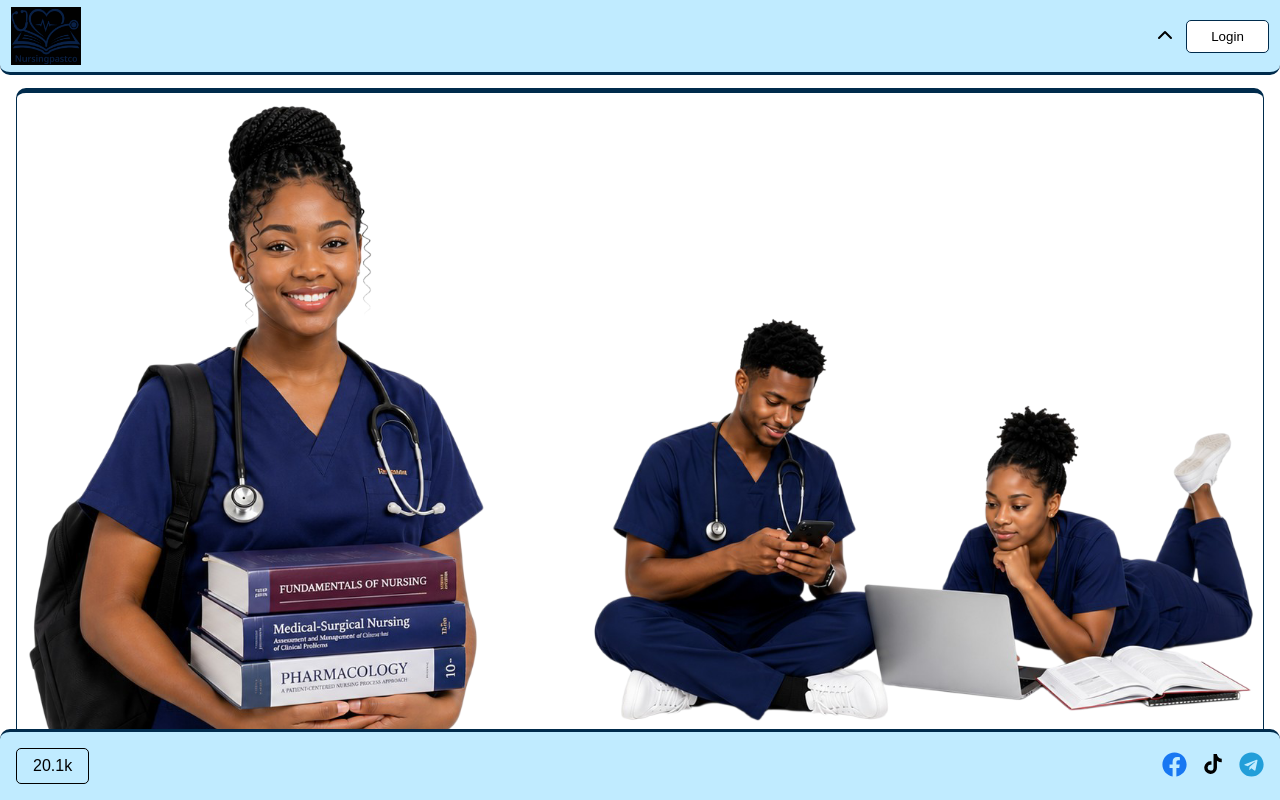
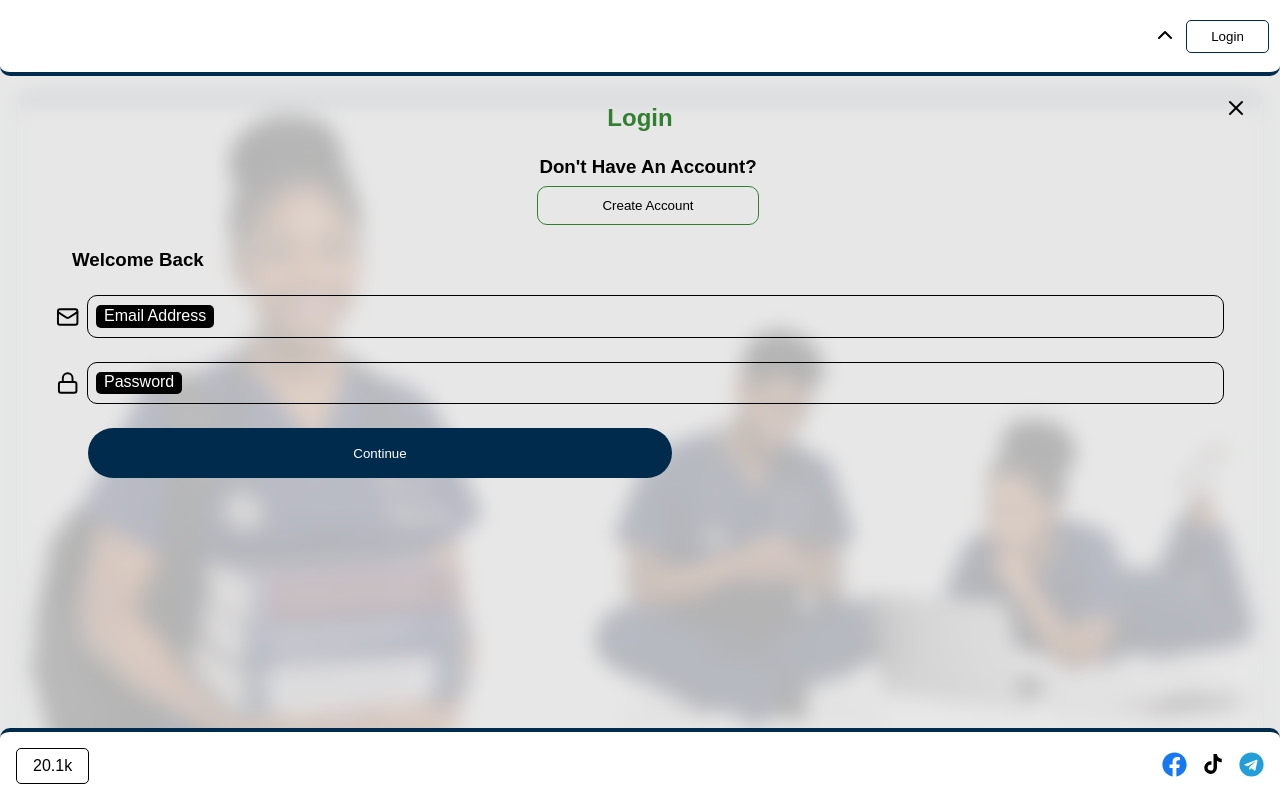
Before and after one commit to Obitech-CLI/Nursingpastco-App, a Next.js app: page / in a window 1280 px wide. Both pictures are taken after a click on the button "Login". Shown: the top 800 px of the page. Built offline with nearby package versions, Linux system fonts and the light colour scheme.

Commit message:
style check

```diff
--- a/app/components/headers/HomeHeader.tsx
+++ b/app/components/headers/HomeHeader.tsx
@@ -5,6 +5,7 @@ import { AppTheme } from "@/ui/Theme";
 import { LogoWithName } from "@/ui/Logo";
 import { ChevronDown, ChevronUp, Search } from "lucide-react";
 import { useState } from "react";
+import { LoginUserButton } from "@/ui/buttons/Login";
 
 
 function HomeHeader() {
@@ -19,7 +20,7 @@ function HomeHeader() {
                     <button onClick={() => setShowNav(!showNav)}>
                      {showNav ? <ChevronDown color="black"/> : <ChevronUp color="black"/>}
                     </button>
-                    <button>login</button>
+                    <LoginUserButton />
                 </div>
             </div>
 
--- a/app/components/headers/PublicHeader.tsx
+++ b/app/components/headers/PublicHeader.tsx
@@ -5,6 +5,7 @@ import { AppTheme } from "@/ui/Theme";
 import { LogoWithName } from "@/ui/Logo";
 import { ArrowBigLeft, ArrowLeft, ChevronDown, ChevronUp, LucideHome, Search } from "lucide-react";
 import { useState } from "react";
+import { LoginUserButton } from "@/ui/buttons/Login";
 
 
 function PublicHeader() {
@@ -22,7 +23,7 @@ function PublicHeader() {
                     <button onClick={() => setShowNav(!showNav)}>
                      {showNav ? <ChevronDown /> : <ChevronUp />}
                     </button>
-                    <button>login</button>
+                    <LoginUserButton />
                 </div>
             </div>
 
--- a/app/globals.css
+++ b/app/globals.css
@@ -13,13 +13,15 @@
   --border: 1.5px solid black;
   --primary-color: rgb(49, 127, 49);
   --secondary-color: #002b4c;
-  --modal: rgba(225, 225, 225, 0.5);
+  --modal: rgba(225, 225, 225, 0.8);
+  --modal-span: black;
+  --modal-txt-span: white;
   --input-span: white;
   --input-span-txt: black;
   --header-item: rgba(0, 0, 0, 0.5);
   --h2: rgba(0, 0, 0, 0.9);
-  --header-bg: #c0ebff;
-  --footer-bg: #c0ebff;
+  --header-bg: white;
+  --footer-bg: white;
 }
 
 [data-theme="dark"] {
@@ -29,12 +31,14 @@
   --nav-bg: black;
   --border: 1.5px solid white;
   --modal: rgba(0, 0, 0, 0.5);
+  --modal-span: white;
+  --modal-txt-span: black;
   --input-span: black;
   --input-span-txt: white;
   --header-item: rgba(225, 225, 225, 0.5);
   --h2: white;
-  --header-bg: #c0ebff;
-  --footer-bg: #c0ebff;
+  --header-bg: black;
+  --footer-bg: black;
 
 }
 
@@ -51,7 +55,7 @@ header {
     width: 100%;
     top: 0;
     z-index: 999;
-    border-bottom: 3px solid var(--secondary-color);
+    border-bottom: 4px solid var(--secondary-color);
     border-radius: 0 0 10px 10px;
     background-color: var(--header-bg);
 }
@@ -113,7 +117,7 @@ button {
 }
 
 footer.admin {
-    border-top: 3px solid var(--secondary-color);
+    border-top: 4px solid var(--secondary-color);
     position: fixed;
     bottom: 0;
     width: 100%;
@@ -122,7 +126,7 @@ footer.admin {
 }
 
 footer.public {
-    border-top: 3px solid var(--secondary-color);
+    border-top: 4px solid var(--secondary-color);
     position: fixed;
     bottom: 0;
     width: 100%;
@@ -163,7 +167,7 @@ main {
     display: flex;
     flex-direction: column;
     gap: 1rem;
-    margin: 5.5rem 0;
+    margin: 6rem 0;
 }
 
 label {
--- a/app/user/(auth)/auth.module.css
+++ b/app/user/(auth)/auth.module.css
@@ -19,5 +19,5 @@
     border: none;
     align-self: self-end;
     position: absolute;
-    top: 3rem;
+    top: 4rem;
 }
--- a/features/home/components/Hero.tsx
+++ b/features/home/components/Hero.tsx
@@ -3,20 +3,9 @@
 import Image from "next/image";
 import styles from "../styles.module.css";
 import hero from "@/public/hero.png";
-import { UseAuthProvider } from "@/contexts/user/AuthFormProvider";
-import { useEffect } from "react";
+import { CreateUserButton } from "@/ui/buttons/Create";
 
 function Hero() {
-
-    const { showLoginForm, showCreateForm, setShowLoginForm } = UseAuthProvider();
-
-    useEffect(() => {
-        document.body.style.overflow = showLoginForm || showCreateForm ? "hidden" : "auto";
-
-        return () => {
-                document.body.style.overflow = "auto";
-            }
-    }, [showLoginForm, showCreateForm])
 
     return (
         <div className={styles.hero}>
@@ -29,9 +18,7 @@ function Hero() {
                 study for your nursing level exams with confidence.
             </div>
 
-            <button onClick={() => setShowLoginForm(true)}>
-                join community
-            </button>
+            <CreateUserButton />
         </div>
     )
 }
--- a/features/user/auth/components/CreateForm.tsx
+++ b/features/user/auth/components/CreateForm.tsx
@@ -3,11 +3,11 @@
 import { UseAuthProvider } from "@/contexts/user/AuthFormProvider";
 import styles from "../styles.module.css";
 import { Lock, Mail, User } from "lucide-react";
-import { useState } from "react";
+import { useEffect, useState } from "react";
 
 function CreateUserForm() {
 
-    const { setShowCreateForm, setShowLoginForm } = UseAuthProvider();
+    const { setShowCreateForm, setShowLoginForm, showCreateForm } = UseAuthProvider();
 
     const [focus, setFocus] = useState({
             fname: false,
@@ -16,9 +16,15 @@ function CreateUserForm() {
             password: false
         });
 
+        useEffect(() => {
+                document.body.style.overflow = showCreateForm ? "hidden" : "auto";
+
+                return () => { document.body.style.overflow = "auto"; }
+        }, [showCreateForm])
+
     return (
         <form className={styles.auth}>
-            <h1>create account</h1>
+            <h2>create account</h2>
             <div>
                 <h3>already have an account?</h3>
 
@@ -29,7 +35,7 @@ function CreateUserForm() {
                     login instead
                 </button>
             </div>
-            <h3>sign up</h3>
+            <h3>join in</h3>
             <label><User />
                 <input type="text" name="firstname"
                 onFocus={() => {
--- a/features/user/auth/components/LoginForm.tsx
+++ b/features/user/auth/components/LoginForm.tsx
@@ -3,20 +3,28 @@
 import { UseAuthProvider } from "@/contexts/user/AuthFormProvider";
 import styles from "../styles.module.css";
 import { Lock, Mail } from "lucide-react";
-import { useState } from "react";
+import { useEffect, useState } from "react";
 
 function LoginUserForm() {
 
-    const { setShowCreateForm, setShowLoginForm } = UseAuthProvider();
+    const { setShowCreateForm, setShowLoginForm, showLoginForm } = UseAuthProvider();
 
     const [focus, setFocus] = useState({
         email: false,
         password: false
     });
 
+    useEffect(() => {
+                document.body.style.overflow = showLoginForm ? "hidden" : "auto";
+
+                return () => {
+                        document.body.style.overflow = "auto";
+                    }
+            }, [showLoginForm])
+
     return (
         <form className={styles.auth}>
-            <h1>login</h1>
+            <h2>login</h2>
             <div>
                 <h3>don't have an account?</h3>
                 <button onClick={() => {
--- a/features/user/auth/styles.module.css
+++ b/features/user/auth/styles.module.css
@@ -1,9 +1,11 @@
 .auth {
     width: 100%;
+    margin: 1rem 0 4rem;
 }
 
-.auth h1 {
+.auth h2 {
     margin: 0;
+    text-align: center;
 }
 
 .auth input {
@@ -14,7 +16,7 @@
     display: flex;
     flex-direction: column;
     gap: 0.5rem;
-    align-items: flex-start;
+    align-items: center;
     margin-left: 1rem;
     text-align: center;
     text-transform: capitalize;
@@ -24,8 +26,7 @@
     border: 1.5px solid var(--primary-color);
     text-transform: capitalize;
     background-color: transparent;
-    padding: 0.4rem 2rem;
-    width: max-content;
+    padding: 0.7rem 4rem;
     border-radius: 10px;
 }
 
@@ -40,9 +41,9 @@
 .auth label > span {
     position: absolute;
     left: 2.5rem;
-    background-color: var(--input-span);
+    background-color: var(--modal-span);
     border-radius: 5px;
     padding: 0.1rem 0.5rem 0.2rem;
     text-transform: capitalize;
-    color: var(--input-span-txt);
+    color: var(--modal-txt-span);
 }
--- a/ui/Logo.tsx
+++ b/ui/Logo.tsx
@@ -2,7 +2,6 @@
 
 import DarkLogo from "@/public/DarkLogo.png";
 import LightLogo from "@/public/LightLogo.png";
-import MainLogo from "@/public/MainLogo.jpeg";
 import Image from "next/image";
 import { useTheme } from "next-themes";
 import { useEffect, useState } from "react";
@@ -29,9 +28,18 @@ function Logo() {
 
 function LogoWithName() {
 
+    const { theme } = useTheme();
+    const [mounted, setMounted] = useState(false);
+
+    useEffect(() => {
+        setMounted(true);
+    }, [])
+
+    if (!mounted) return null;
+
     return (
         <div className="logo">
-            <Image src={MainLogo}
+            <Image src={theme === "light" ? DarkLogo : LightLogo}
             alt="" width={70} height={70} style={{objectFit: "contain"}}
             />
         </div>
--- /dev/null
+++ b/ui/buttons/Create.tsx
@@ -0,0 +1,25 @@
+"use client";
+
+import { UseAuthProvider } from "@/contexts/user/AuthFormProvider";
+import { useEffect } from "react";
+
+function CreateUserButton() {
+
+    const { showCreateForm, setShowCreateForm } = UseAuthProvider();
+
+    useEffect(() => {
+        document.body.style.overflow = showCreateForm ? "hidden" : "auto";
+
+        return () => {
+                document.body.style.overflow = "auto";
+            }
+    }, [showCreateForm])
+
+    return (
+        <button onClick={() => setShowCreateForm(true)}>
+            join community
+        </button>
+    )
+}
+
+export { CreateUserButton }
--- /dev/null
+++ b/ui/buttons/Login.tsx
@@ -0,0 +1,25 @@
+"use client";
+
+import { UseAuthProvider } from "@/contexts/user/AuthFormProvider";
+import { useEffect } from "react";
+
+function LoginUserButton() {
+
+    const { showLoginForm, setShowLoginForm } = UseAuthProvider();
+
+        useEffect(() => {
+            document.body.style.overflow = showLoginForm ? "hidden" : "auto";
+
+            return () => {
+                    document.body.style.overflow = "auto";
+                }
+        }, [showLoginForm])
+
+    return (
+        <button onClick={() => setShowLoginForm(true)}>
+            login
+        </button>
+    )
+}
+
+export { LoginUserButton }
```
Also changed, not shown: features/admin/dashboard/styles.module.css (+11 -4 lines).
